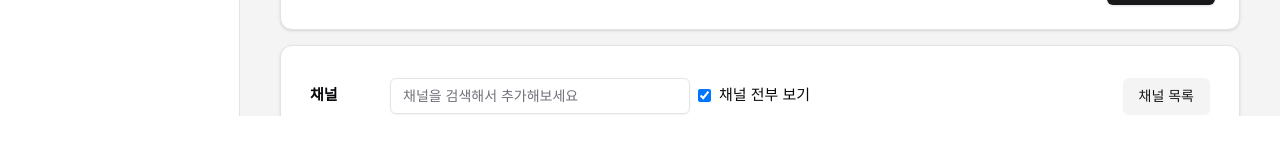
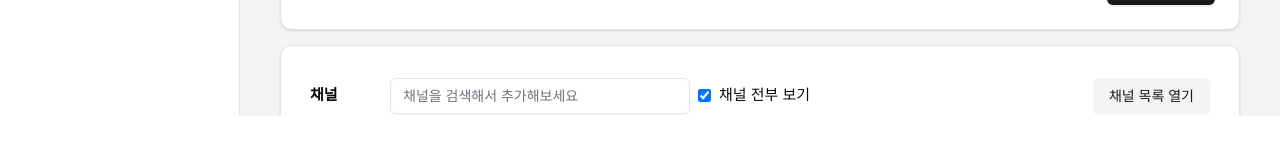
Before and after one commit to hckang80/nextjs-beginner-task, a Next.js app: page /dashboard/rfp in a window 1280 px wide. Shown: the part 684-838 px from the top of the page. After the commit the page ends 800 px from the top, so only its background shows below. Built offline with nearby package versions, Linux system fonts and the light colour scheme.

Commit message:
feat: 채널 목록 토글 추가

```diff
--- a/app/dashboard/rfp/(channel)/_channel-search.tsx
+++ b/app/dashboard/rfp/(channel)/_channel-search.tsx
@@ -22,6 +22,7 @@ const data: ChannelItem[] = [
 
 export function ChannelSearch() {
   const [searchQuery, setSearchQuery] = useState("");
+  const [isOpen, setIsOpen] = useState(false);
   const [dataGroups, setDataGroups] = useState(data);
 
   const filteredData = dataGroups.filter((item) =>
@@ -69,9 +70,12 @@ export function ChannelSearch() {
           handleSelectAll={handleSelectAll}
           searchQuery={searchQuery}
           handleSearch={handleSearch}
+          isOpen={isOpen}
+          setIsOpen={setIsOpen}
         />
 
-        {channelContext.map(({ label, type }) => (
+        {isOpen &&
+          channelContext.map(({ label, type }) => (
             <ChannelSearchList
               key={label}
               label={label}
--- a/app/dashboard/rfp/(channel)/channel-search-head.tsx
+++ b/app/dashboard/rfp/(channel)/channel-search-head.tsx
@@ -1,16 +1,21 @@
 import { Button } from "@/components/ui/button";
 import { Input } from "@/components/ui/input";
+import { Dispatch, SetStateAction } from "react";
 
 export function ChannelSearchHead({
   isAllSelected,
   handleSelectAll,
   searchQuery,
   handleSearch,
+  isOpen,
+  setIsOpen,
 }: {
   isAllSelected: boolean;
   handleSelectAll: (event: React.ChangeEvent<HTMLInputElement>) => void;
   searchQuery: string;
   handleSearch: (event: React.FormEvent<HTMLInputElement>) => void;
+  isOpen: boolean;
+  setIsOpen: Dispatch<SetStateAction<boolean>>;
 }) {
   return (
     <tr>
@@ -36,8 +41,13 @@ export function ChannelSearchHead({
             채널 전부 보기
           </label>
 
-          <Button type="button" variant="secondary" className="ml-auto">
-            채널 목록
+          <Button
+            type="button"
+            variant="secondary"
+            className="ml-auto"
+            onClick={() => setIsOpen(!isOpen)}
+          >
+            채널 목록 {!isOpen ? "열기" : "접기"}
           </Button>
         </div>
       </td>
```
Lines whose indentation alone changed are shown as unchanged.
